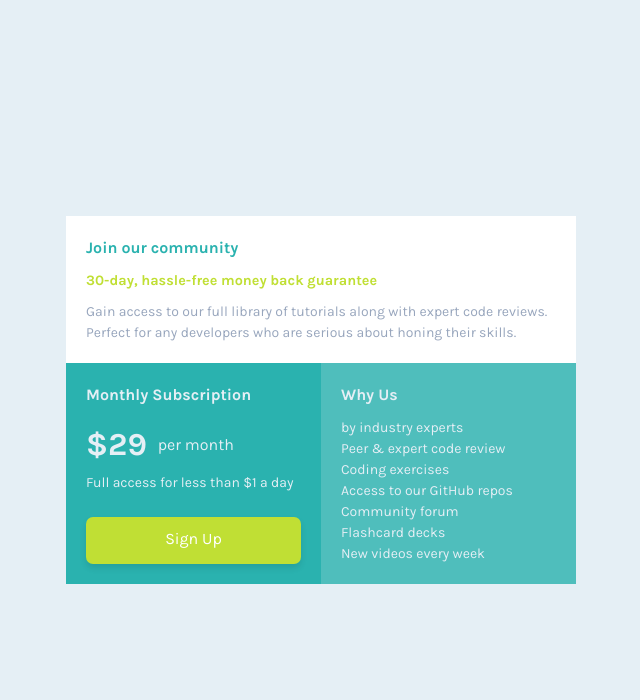
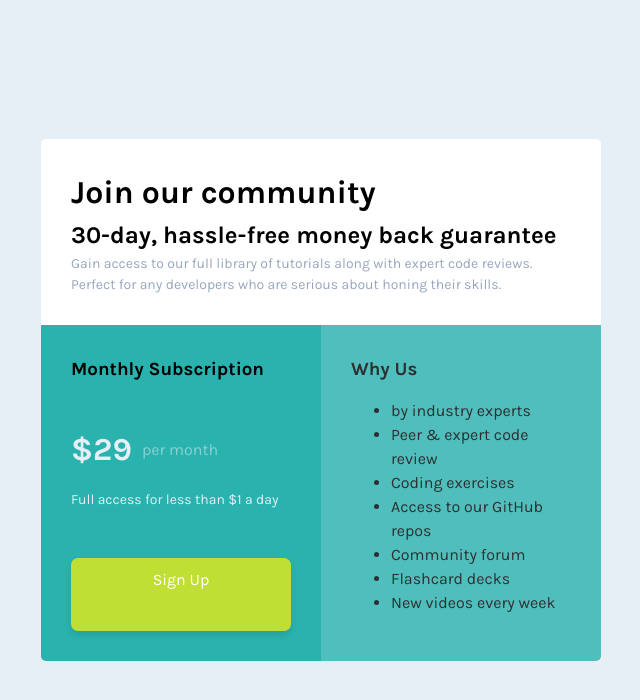
Before and after one commit to AhlamAb22/Frontent-mentor-single-price-grid-component, a plain HTML site: page index.html in a window 1280 px wide. Shown: the whole page, without its empty margins (319-959 px from the left). Drawn offline with Linux system fonts and the light colour scheme.

Commit message:
Update style.css

```diff
--- a/style.css
+++ b/style.css
@@ -96,21 +96,22 @@ body {
   justify-content: center;
   font-family: 'Karla', sans-serif;
   background-color: var(--Light-Gray);
+  min-height: 100vh;
 }
 
-h1 {
+.title{
   color: var(--Cyan);
+  font-size: 1.3rem;
+  margin-bottom: 10px;
+}
+
+.sub-title{
+  color: var(--Bright-Yellow);
   font-size: 1rem;
   margin-bottom: 10px;
 }
 
-h2 {
-  color: var(--Bright-Yellow);
-  font-size: .9rem;
-  margin-bottom: 10px;
-}
-
-h3 {
+.small-heading{
   color: var(--Light-Gray);
   font-size: 1rem;
   font-weight: var(--bold-font);
@@ -123,25 +124,21 @@ h3 {
 }
 
 .price {
-  font-size: 1.5rem;
-  display: inline-block;
-  vertical-align: middle;
+  display: flex;
+  flex-basis: 100px;
   color: var(--Light-Gray);
 }
 
 .price-amount {
-  font-size: 2rem;
-  vertical-align: middle;
+  font-size: 2em;
+  align-self: center;
+  margin: 0 10px 0 0;
   font-weight: var(--bold-font);
 }
 
 .per-month {
-  font-size: 1rem;
-  vertical-align: middle;
-  display: inline-block;
-  margin-left: 5px;
-  font-weight: var(--regular-font);
-  color: var(--Light-Gray);
+  align-self: center;
+  opacity: 0.5;
 }
 
 .daily-price {
@@ -162,12 +159,12 @@ h3 {
 
 .first-row {
   background-color: white;
-  padding: 20px;
+  padding: 30px;
 }
 
 .second-row-left {
   background-color: var(--Cyan);
-  padding: 20px;
+  padding: 30px;
   display: grid;
 }
 
@@ -184,16 +181,16 @@ h3 {
 .second-row-right {
   background-color: var(--Cyan);
   opacity: 0.8;
-  padding: 20px;
+  padding: 30px;
 }
 
-.list {
+[role="list"]{
   list-style: none;
   margin: 0;
   padding: 0;
 }
 
-.list-items {
+[role="list-items"]  {
   color: var(--Light-Gray);
   font-size: .875rem;
 }
@@ -204,7 +201,6 @@ h3 {
     display: grid;
     grid-template-columns: 1fr 1fr;
     min-width: 35rem;
-    padding: 25px;
   }
 
   .first-row {
```
